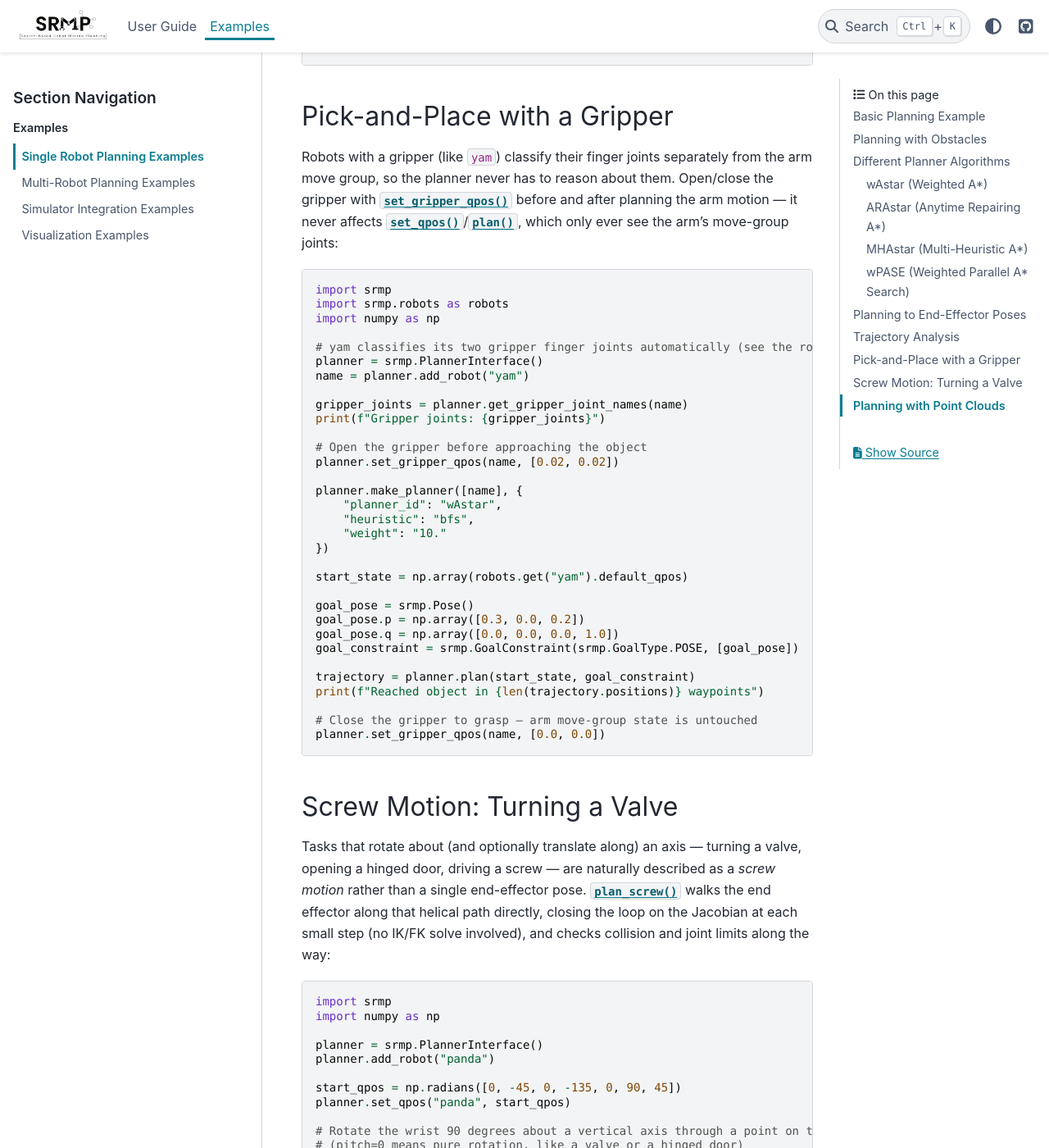
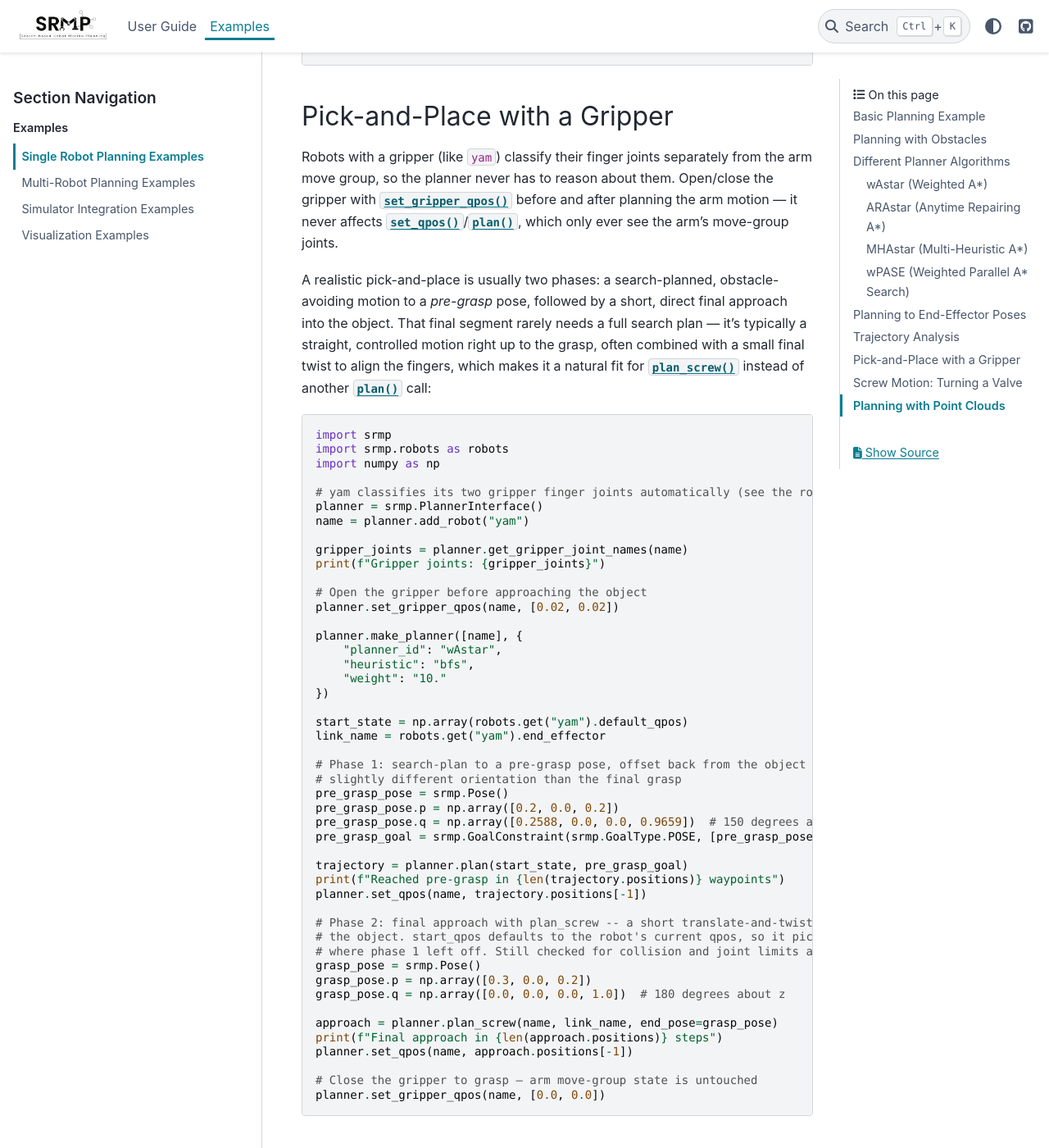
Before and after one commit to imishani/srmp-docs, a Sphinx documentation site: the page built from docs/source/examples/single_robot.rst, in a window 1280 px wide and 1400 px high, scrolled down 4974 px. Shown: the whole window at 82% size. Built offline with Sphinx 7.4.7 and the PyData theme 0.15.4, drawn with Linux system fonts in a browser that asks for light colours.

Commit message:
Restructure pick-and-place example into pre-grasp + plan_screw approach
Splits the gripper pick-and-place example into a search-planned motion to
a pre-grasp pose followed by a short plan_screw final approach, and looks
up the end-effector link name from the registry instead of hardcoding it.

Co-Authored-By: Claude Sonnet 5 <noreply@anthropic.com>

```diff
--- a/docs/source/examples/single_robot.rst
+++ b/docs/source/examples/single_robot.rst
@@ -260,7 +260,14 @@ Robots with a gripper (like ``yam``) classify their finger joints separately fro
 move group, so the planner never has to reason about them. Open/close the gripper with
 :meth:`~srmp.PlannerInterface.set_gripper_qpos` before and after planning the arm motion —
 it never affects :meth:`~srmp.PlannerInterface.set_qpos`/:meth:`~srmp.PlannerInterface.plan`,
-which only ever see the arm's move-group joints:
+which only ever see the arm's move-group joints.
+
+A realistic pick-and-place is usually two phases: a search-planned, obstacle-avoiding motion
+to a *pre-grasp* pose, followed by a short, direct final approach into the object. That final
+segment rarely needs a full search plan — it's typically a straight, controlled motion right
+up to the grasp, often combined with a small final twist to align the fingers, which makes it
+a natural fit for :meth:`~srmp.PlannerInterface.plan_screw` instead of another
+:meth:`~srmp.PlannerInterface.plan` call:
 
 .. code-block:: python
 
@@ -285,14 +292,29 @@ which only ever see the arm's move-group joints:
    })
 
    start_state = np.array(robots.get("yam").default_qpos)
+   link_name = robots.get("yam").end_effector
 
-   goal_pose = srmp.Pose()
-   goal_pose.p = np.array([0.3, 0.0, 0.2])
-   goal_pose.q = np.array([0.0, 0.0, 0.0, 1.0])
-   goal_constraint = srmp.GoalConstraint(srmp.GoalType.POSE, [goal_pose])
+   # Phase 1: search-plan to a pre-grasp pose, offset back from the object and at a
+   # slightly different orientation than the final grasp
+   pre_grasp_pose = srmp.Pose()
+   pre_grasp_pose.p = np.array([0.2, 0.0, 0.2])
+   pre_grasp_pose.q = np.array([0.2588, 0.0, 0.0, 0.9659])  # 150 degrees about z
+   pre_grasp_goal = srmp.GoalConstraint(srmp.GoalType.POSE, [pre_grasp_pose])
 
-   trajectory = planner.plan(start_state, goal_constraint)
-   print(f"Reached object in {len(trajectory.positions)} waypoints")
+   trajectory = planner.plan(start_state, pre_grasp_goal)
+   print(f"Reached pre-grasp in {len(trajectory.positions)} waypoints")
+   planner.set_qpos(name, trajectory.positions[-1])
+
+   # Phase 2: final approach with plan_screw -- a short translate-and-twist right up to
+   # the object. start_qpos defaults to the robot's current qpos, so it picks up exactly
+   # where phase 1 left off. Still checked for collision and joint limits at every step.
+   grasp_pose = srmp.Pose()
+   grasp_pose.p = np.array([0.3, 0.0, 0.2])
+   grasp_pose.q = np.array([0.0, 0.0, 0.0, 1.0])  # 180 degrees about z
+
+   approach = planner.plan_screw(name, link_name, end_pose=grasp_pose)
+   print(f"Final approach in {len(approach.positions)} steps")
+   planner.set_qpos(name, approach.positions[-1])
 
    # Close the gripper to grasp — arm move-group state is untouched
    planner.set_gripper_qpos(name, [0.0, 0.0])
```
